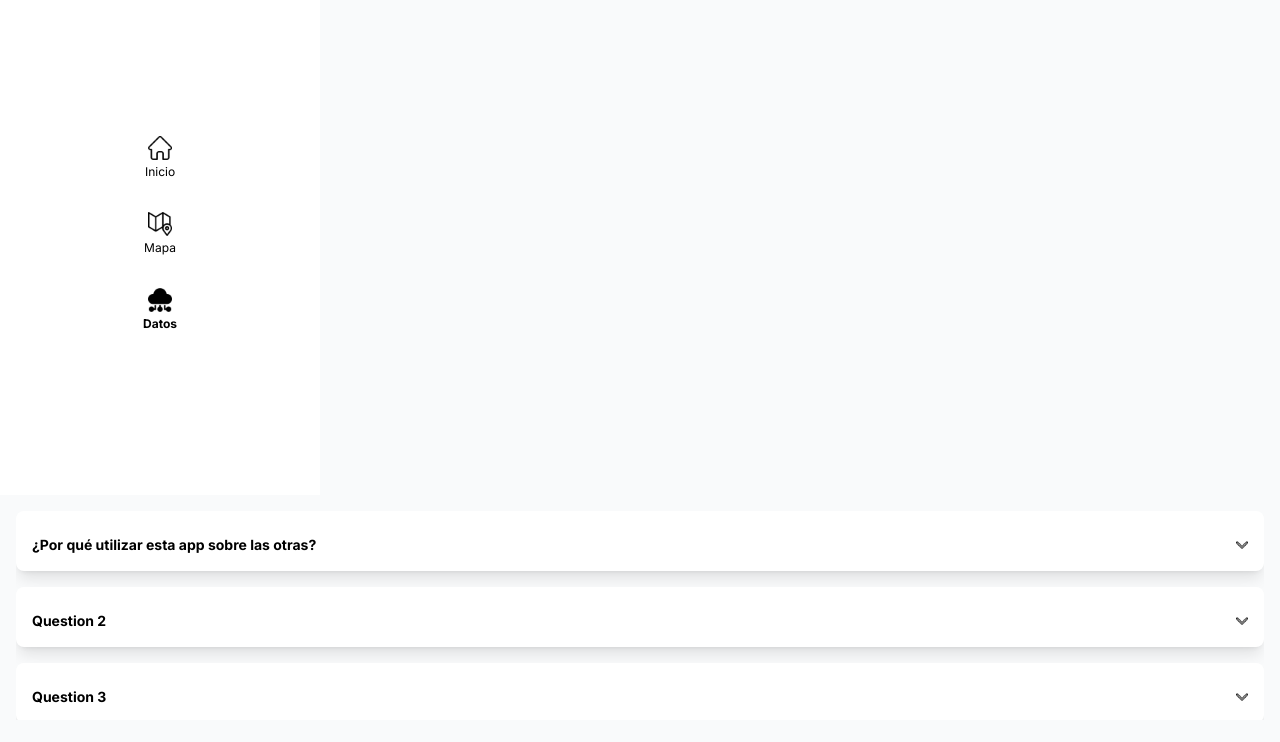
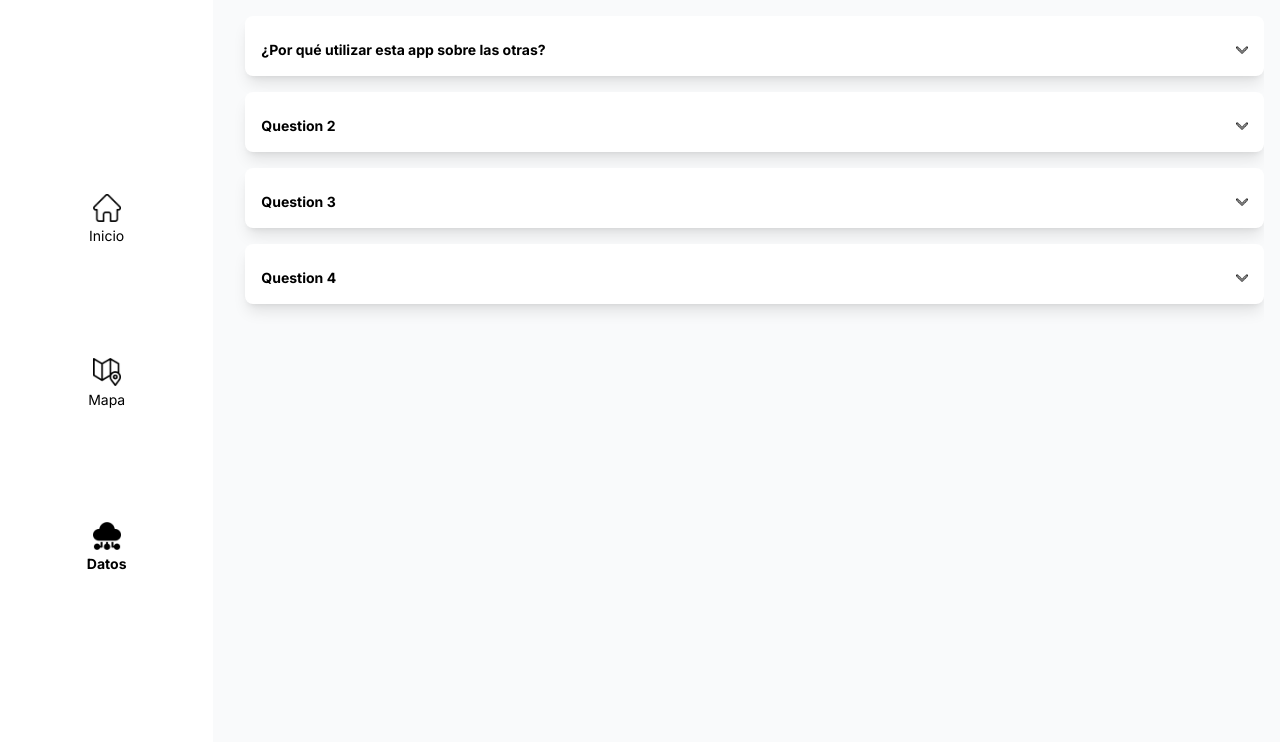
Before and after one commit to edgargutgzz/calidadaire, a Next.js app: page /datos in a window 1280 px wide. Shown: the top 742 px of the page. Built offline with nearby package versions, Linux system fonts and the light colour scheme.

Commit message:
navbar for desktop

```diff
--- a/app/datos/page.js
+++ b/app/datos/page.js
@@ -10,9 +10,9 @@ export default function Index() {
   const [isOpen4, setIsOpen4] = useState(false);
 
   return (
-    <div className="flex flex-col h-screen pb-20"> {/* Added padding-bottom */}
+    <div className="flex flex-col lg:flex-row h-screen">
       <Navbar currentPage="datos" />
-      <div className="mx-4 pt-4 flex-grow overflow-auto">
+      <div className="mx-4 pt-4 flex-grow overflow-auto lg:w-9/12 lg:flex-grow lg:pl-4">
         {/* Pregunta 1 */}
         <div className="bg-white rounded-lg shadow-lg p-4 mb-4">
           <div onClick={() => setIsOpen1(!isOpen1)} className="mt-2 text-sm font-bold cursor-pointer flex justify-between items-center">
@@ -81,17 +81,6 @@ export default function Index() {
           )}
         </div>
       </div>
-
-      {/* <div className="text-center mb-4">
-        <p className='text-xs'>Un desarrollo de </p>
-        <a href="https://www.datacomun.org/" target="_blank" rel="noreferrer">
-          <img
-            src="/datacomun.png"
-            alt="Logo"
-            className="mx-auto h-16 w-auto"
-          />
-        </a>
-      </div> */}
     </div>
   );
 }
--- a/app/mapa/page.js
+++ b/app/mapa/page.js
@@ -4,10 +4,12 @@ import Mapa from '../../components/mapa';
 
 export default function Index() {
   return (
-    <div>
+    <div className="flex flex-col lg:flex-row">
       <Navbar currentPage="mapa" />
       {/* Mapa */}
-      <Mapa />
+      <div className="lg:w-9/12 lg:flex-grow">
+        <Mapa />
+      </div>
     </div>
   );
 }
--- a/components/navbar.js
+++ b/components/navbar.js
@@ -1,32 +1,32 @@
 import React from 'react';
 import Link from 'next/link';
-import Image from 'next/image'
+import Image from 'next/image';
 
 function Navbar({ currentPage }) {
   return (
-    <nav className="bg-white z-10 lg:z-auto fixed w-full bottom-0 lg:w-3/12 lg:h-full lg:bottom-auto lg:left-0 lg:top-0 flex-col lg:flex-col lg:static lg:flex lg:flex-col lg:overflow-y-auto">
-      <div className="container mx-auto px-6 pt-3 pb-2 flex justify-around items-center h-full lg:flex-col lg:justify-center lg:items-center">
+    <nav className="bg-white z-10 lg:z-auto fixed w-full bottom-0 lg:w-2/12 lg:h-screen lg:bottom-auto lg:left-0 lg:top-0 flex-col lg:static lg:flex lg:flex-col lg:overflow-y-auto lg:text-lg">
+      <div className="container mx-auto px-6 pt-3 pb-2 flex justify-around items-center h-full lg:flex-col lg:justify-center lg:items-center lg:space-y-20 lg:py-16">
 
         {/* Home */}
         <Link href="/">
-          <div className="flex flex-col items-center text-xs text-black mx-0 lg:mx-auto lg:mb-8">
-            <Image src={currentPage === 'inicio' ? "/inicio_on.png" : "/inicio_off.png"} alt="Inicio" width={24} height={24} />
+          <div className="flex flex-col items-center text-xs lg:text-sm text-black lg:mb-8">
+            <Image src={currentPage === 'inicio' ? "/inicio_on.png" : "/inicio_off.png"} alt="Inicio" width={24} height={24} className="lg:w-7 lg:h-7" />
             <span className={`mt-0 pt-1 ${currentPage === 'inicio' ? "font-bold" : ""}`}>Inicio</span>
           </div>
         </Link>
 
         {/* Mapa */}
         <Link href="/mapa">
-          <div className="flex flex-col items-center text-xs text-black mx-16 lg:mx-auto lg:mb-8">
-            <Image src={currentPage === 'mapa' ? "/mapa_on.png" : "/mapa_off.png"} alt="Mapa" width={24} height={24} />
+          <div className="flex flex-col items-center text-xs lg:text-sm text-black lg:mx-auto lg:mb-8">
+            <Image src={currentPage === 'mapa' ? "/mapa_on.png" : "/mapa_off.png"} alt="Mapa" width={24} height={24} className="lg:w-7 lg:h-7" />
             <span className={`mt-0 pt-1 ${currentPage === 'mapa' ? "font-bold" : ""}`}>Mapa</span>
           </div>
         </Link>
 
         {/* Datos */}
         <Link href="/datos">
-          <div className="flex flex-col items-center text-xs text-black mx-0 lg:mx-auto lg:mb-8">
-            <Image src={currentPage === 'datos' ? "/datos_on.png" : "/datos_off.png"} alt="Datos" width={24} height={24} />
+          <div className="flex flex-col items-center text-xs lg:text-sm text-black lg:mx-auto lg:mb-8">
+            <Image src={currentPage === 'datos' ? "/datos_on.png" : "/datos_off.png"} alt="Datos" width={24} height={24} className="lg:w-7 lg:h-7" />
             <span className={`mt-0 pt-1 ${currentPage === 'datos' ? "font-bold" : ""}`}>Datos</span>
           </div>
         </Link>
```
